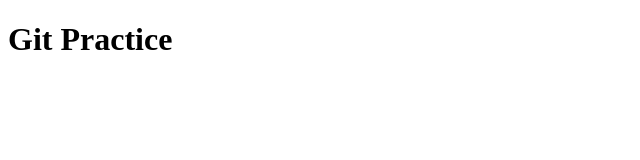
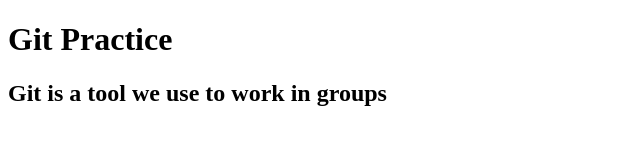
Before and after one commit to amandabolanos/GitPractice, a plain HTML site: page index.html in a window 1280 px wide. Shown: the whole page, without its empty margins (0-640 px from the left). Drawn offline with Linux system fonts and the light colour scheme.

Commit message:
Create home page

```diff
--- a/index.html
+++ b/index.html
@@ -7,5 +7,6 @@
 </head>
 <body>
     <h1>Git Practice</h1>
+    <h2>Git is a tool we use to work in groups</h2>
 </body>
 </html>
```
